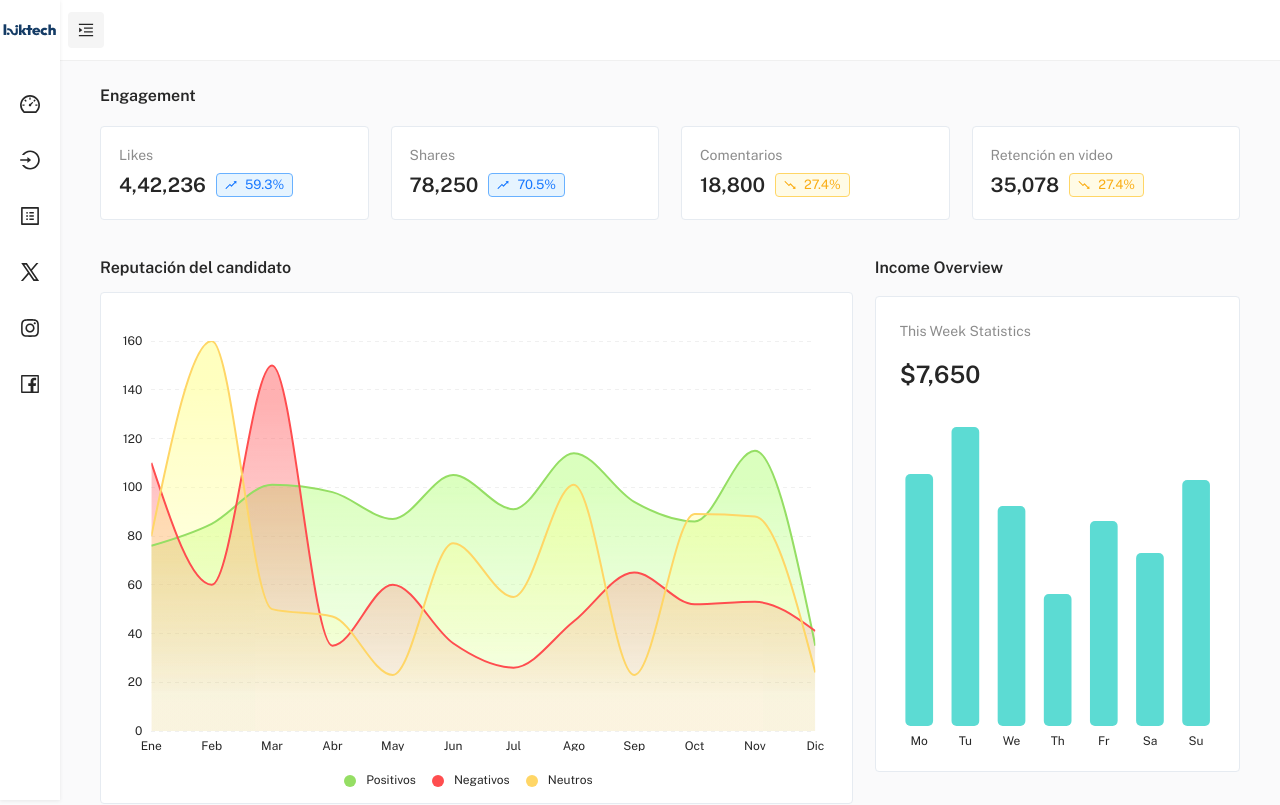
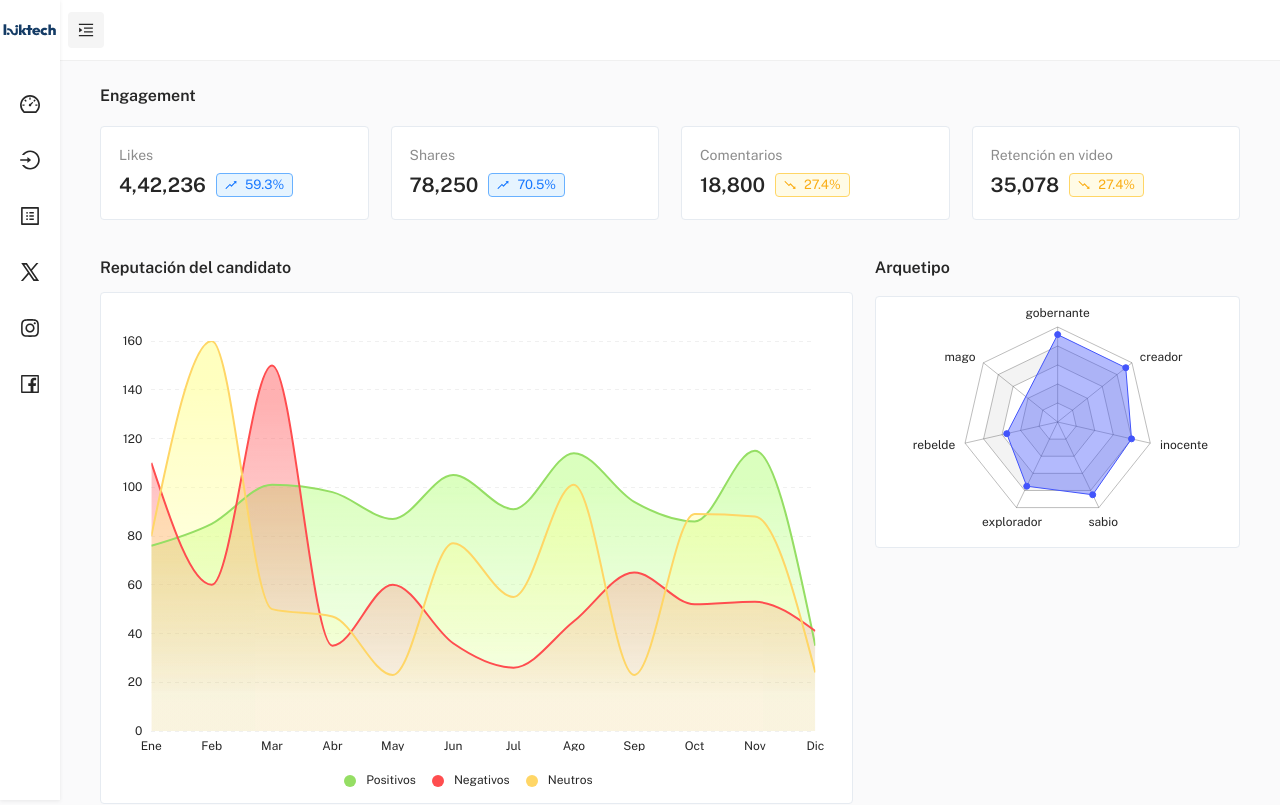
Before and after one commit to laiktech/laik-watch, a React app: page /free/ in a window 1280 px wide. Shown: the top 805 px of the page. Built offline with nearby package versions, Linux system fonts and the light colour scheme; the HTML template or start-up script is replaced by a standard one.

Commit message:
feat: compartido

```diff
--- a/src/pages/dashboard/default.jsx
+++ b/src/pages/dashboard/default.jsx
@@ -100,19 +100,19 @@ export default function DashboardDefault() {
       <Grid size={{ xs: 12, md: 5, lg: 4 }}>
         <Grid container sx={{ alignItems: 'center', justifyContent: 'space-between' }}>
           <Grid>
-            <Typography variant="h5">Income Overview</Typography>
+            <Typography variant="h5">Arquetipo</Typography>
           </Grid>
           <Grid />
         </Grid>
         <MainCard sx={{ mt: 2 }} content={false}>
-          <Box sx={{ p: 3, pb: 0 }}>
+    {/*       <Box sx={{ p: 3, pb: 0 }}>
             <Stack sx={{ gap: 2 }}>
               <Typography variant="h6" color="text.secondary">
                 This Week Statistics
               </Typography>
               <Typography variant="h3">$7,650</Typography>
             </Stack>
-          </Box>
+          </Box> */}
           <MonthlyBarChart />
         </MainCard>
       </Grid>
--- a/src/sections/dashboard/default/MonthlyBarChart.jsx
+++ b/src/sections/dashboard/default/MonthlyBarChart.jsx
@@ -1,18 +1,82 @@
 // material-ui
 import { useTheme } from '@mui/material/styles';
-
+import Stack from '@mui/material/Stack';
+import {
+  Unstable_RadarDataProvider as RadarDataProvider,
+  RadarGrid,
+  RadarSeriesMarks,
+  RadarSeriesArea,
+  RadarMetricLabels,
+  RadarAxisHighlight,
+} from '@mui/x-charts/RadarChart';
+import { ChartsSurface } from '@mui/x-charts/ChartsSurface';
+import { ChartsLegend } from '@mui/x-charts/ChartsLegend';
 import { BarChart } from '@mui/x-charts/BarChart';
 
 const data = [80, 95, 70, 42, 65, 55, 78];
 const xLabels = ['Mo', 'Tu', 'We', 'Th', 'Fr', 'Sa', 'Su'];
 
 // ==============================|| MONTHLY BAR CHART ||============================== //
+const series = [
+  {
+    id: 'australia-id',
+    label: '',
+    data: [5.52, 5.5, 3.19, 0.51, 0.15, 0.11],
+    fillArea: true,
+  },
+];
+
+const radar = {
+  metrics: [
+    'gobernante',
+    'creador',
+    'inocente',
+    'sabio',
+    'explorador',
+    'rebelde',
+    'mago',
+  ]
+};
+
+const margin = { left: 50, right: 50 };
 
 export default function MonthlyBarChart() {
   const theme = useTheme();
 
   return (
-    <BarChart
+    <RadarDataProvider
+      height={250}
+      series={series}
+      radar={radar}
+      margin={margin}
+    >
+      <Stack
+        direction="column"
+        alignItems="center"
+        gap={1}
+        sx={{ width: '100%' }}
+      >
+        <ChartsSurface>
+          <RadarGrid divisions={5} />
+          <RadarMetricLabels />
+          <RadarSeriesArea
+            fillOpacity={0.4}
+            strokeWidth={1}
+            seriesId="australia-id"
+          />
+          <RadarSeriesArea
+            fill="transparent"
+            strokeWidth={1}
+            seriesId="usa-id"
+            strokeDasharray="4, 4"
+            strokeLinecap="round"
+          />
+          <RadarAxisHighlight />
+          <RadarSeriesMarks />
+        </ChartsSurface>
+      </Stack>
+    </RadarDataProvider>
+/*     <BarChart
       hideLegend
       height={380}
       series={[{ data, label: 'Series-1' }]}
@@ -26,6 +90,6 @@ export default function MonthlyBarChart() {
         '& .MuiBarElement-root:hover': { opacity: 0.6 },
         '& .MuiChartsAxis-root.MuiChartsAxis-directionX .MuiChartsAxis-tick': { stroke: 'transparent' }
       }}
-    />
+    /> */
   );
 }
```
